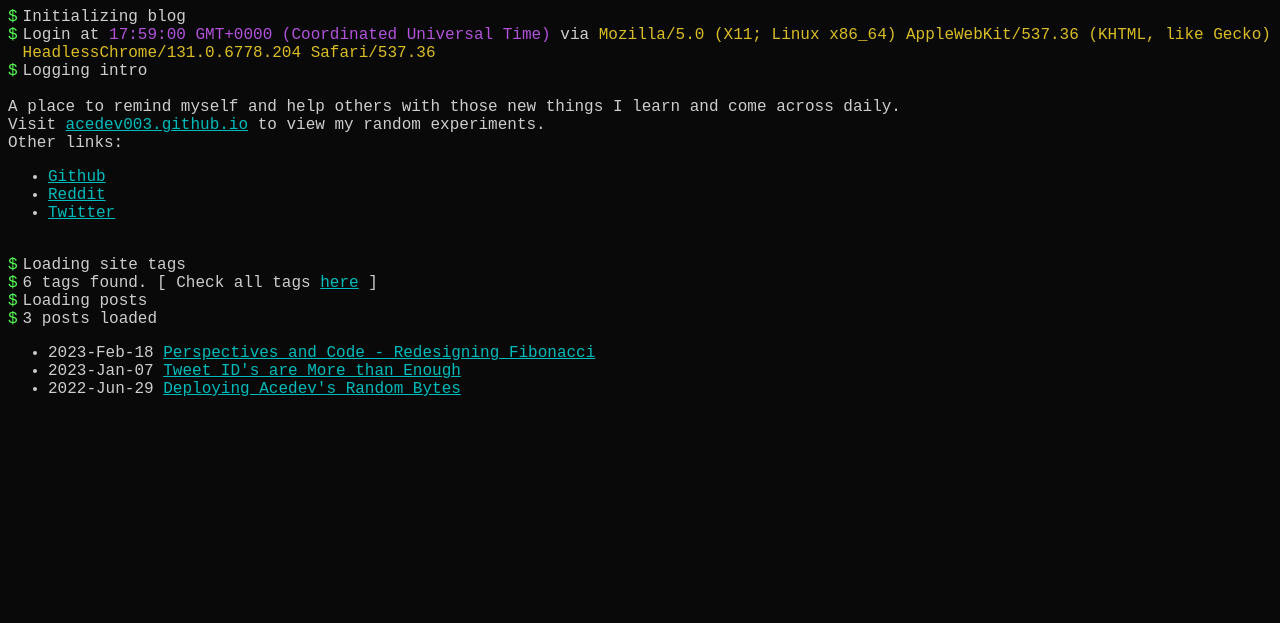
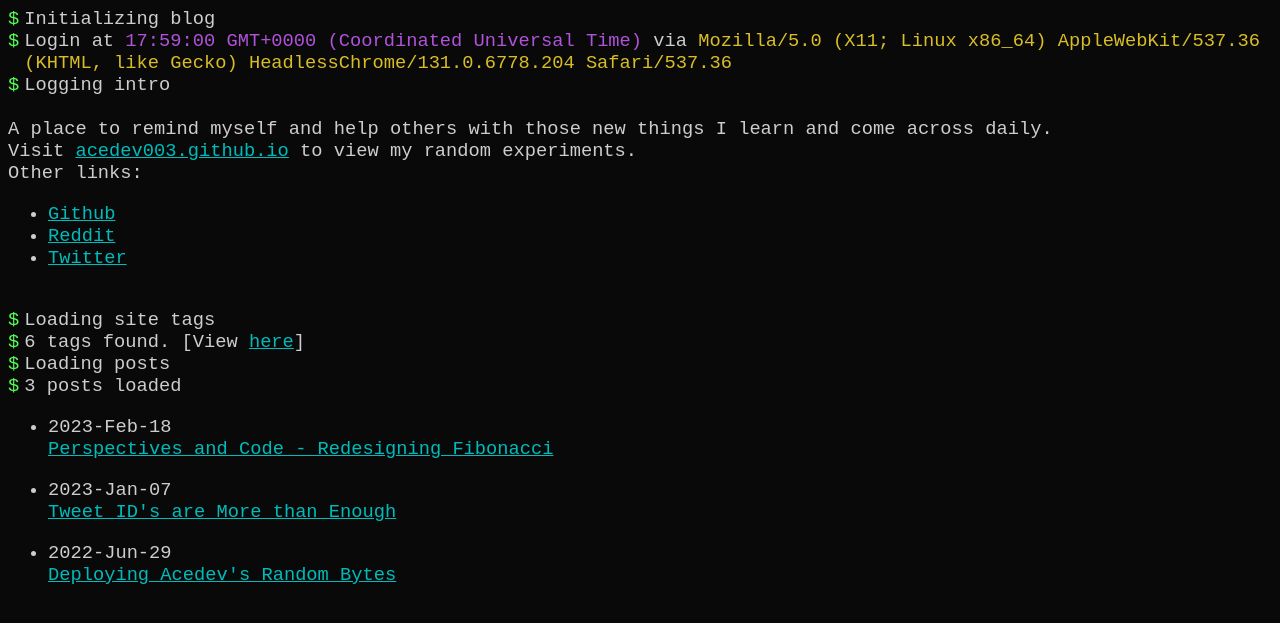
Before and after one commit to Acedev003/Blog, a Jekyll site: the page built from index.md, in a window 1280 px wide. Shown: the top 623 px of the page. Built offline with Jekyll 4.4.1, drawn with Linux system fonts in a browser that asks for light colours.

Commit message:
Minor layout and style changes

```diff
--- a/_layouts/index.html
+++ b/_layouts/index.html
@@ -9,9 +9,9 @@
     <script src="{{ "/assets/js/typed.js" | relative_url }}"></script>
   </head>
   <body>
-    <div class="term" data-typing-effect><div>Initializing blog</div></div>
-    <div class="term" data-typing-effect><div>Login at <span id ="time" style="color: #b052da;">unknown</span> via <span id="useragent" style="color: #d9bd26;">unknown</span></div></div>
-    <div class="term" data-typing-effect><div>Logging intro</div></div>
+    <div class="term" data-typing-effect><div>Initializing blog</div></div><br>
+    <div class="term" data-typing-effect><div>Login at <span id ="time" style="color: #b052da;">unknown</span> via <span id="useragent" style="color: #d9bd26;">unknown</span></div></div><br>
+    <div class="term" data-typing-effect><div>Logging intro</div></div><br>
     <div class="hidden" id="intro">
       <br>
       A place to remind myself and help others with those new things I learn and come across daily. <br>
@@ -24,15 +24,15 @@
       </ul>
       <br>
     </div>
-    <div class="term2" data-typing-effect><div>Loading site tags</div></div>
-    <div class="term2" data-typing-effect><div>{{ site.tags | size }} tags found. [ Check all tags <a href="{{ "/tags" | relative_url }}">here</a> ]</div></div>
-    <div class="term2" data-typing-effect><div>Loading posts</div></div>
-    <div class="term2" data-typing-effect><div>{{ site.posts | size }} posts loaded</div></div>
+    <div class="term2" data-typing-effect><div>Loading site tags</div></div><br>
+    <div class="term2" data-typing-effect><div>{{ site.tags | size }} tags found. [View <a href="{{ "/tags" | relative_url }}">here</a>]</div></div><br>
+    <div class="term2" data-typing-effect><div>Loading posts</div></div><br>
+    <div class="term2" data-typing-effect><div>{{ site.posts | size }} posts loaded</div></div><br>
     <div class="hidden" id="posts">
       <ul>
         {% for post in site.posts %}
         <li>
-          {{post.date | date: "%Y-%b-%d"}} <a href="{{ post.url | relative_url }}">{{ post.title }}</a>
+          <p>{{post.date | date: "%Y-%b-%d"}}<br> <a href="{{ post.url | relative_url }}">{{ post.title }}</a></p>
         </li>
         {% endfor %}
       </ul>
@@ -48,6 +48,8 @@
           document.getElementById("posts").style.visibility = "visible";
         });
       });
+
+
     </script>
   </body>
 </html>
--- a/_layouts/post.html
+++ b/_layouts/post.html
@@ -8,8 +8,8 @@
     <script src="{{ "/assets/js/typed.js" | relative_url }}"></script>
   </head>
   <body>
-    <div class="term" data-typing-effect><div>Loading post: {{page.title}}</div></div>
-    <div class="term"><div>Uploaded on  : {{page.date | date: "%Y-%b-%d" }}</div></div>
+    <div class="term" data-typing-effect><div>Loading post: <p> {{page.title}}</p></div></div><br>
+    <div class="term"><div>Uploaded on  : {{page.date | date: "%Y-%b-%d" }}</div></div><br>
     <div class="term">Printing</div>
     <div class="post_parent">
       <div class="hidden post" id="post">
--- a/assets/css/theme.css
+++ b/assets/css/theme.css
@@ -3,7 +3,7 @@ html,body
     color: #cdcdcd;
     background-color: #090909;
     font-family: monospace;
-    font-size: large;
+    font-size: larger;
 }
 
 a, a:visited, a:hover, a:active
@@ -40,7 +40,7 @@ label:hover
 .term,.term2
 {
     color: #cdcdcd;
-    display: flex;
+    display: inline-flex;
 }
 
 .term::before,.term2::before
@@ -54,7 +54,6 @@ label:hover
     visibility: hidden;
 }
 
-
 .hidden
 {
     visibility: hidden;
@@ -66,7 +65,8 @@ img
     border-style: double;
     border-color: #55ff55;
     padding: 10px;
-    max-width: 500px;
+    max-width: 90%;
+    max-height: 200px;
     margin: auto;
 }
 
@@ -84,5 +84,7 @@ img
 
 .post_parent
 {
-    text-align: justify;
+    text-align:start;
+    overflow-wrap: break-word;
+    word-wrap: break-word;
 }
```
